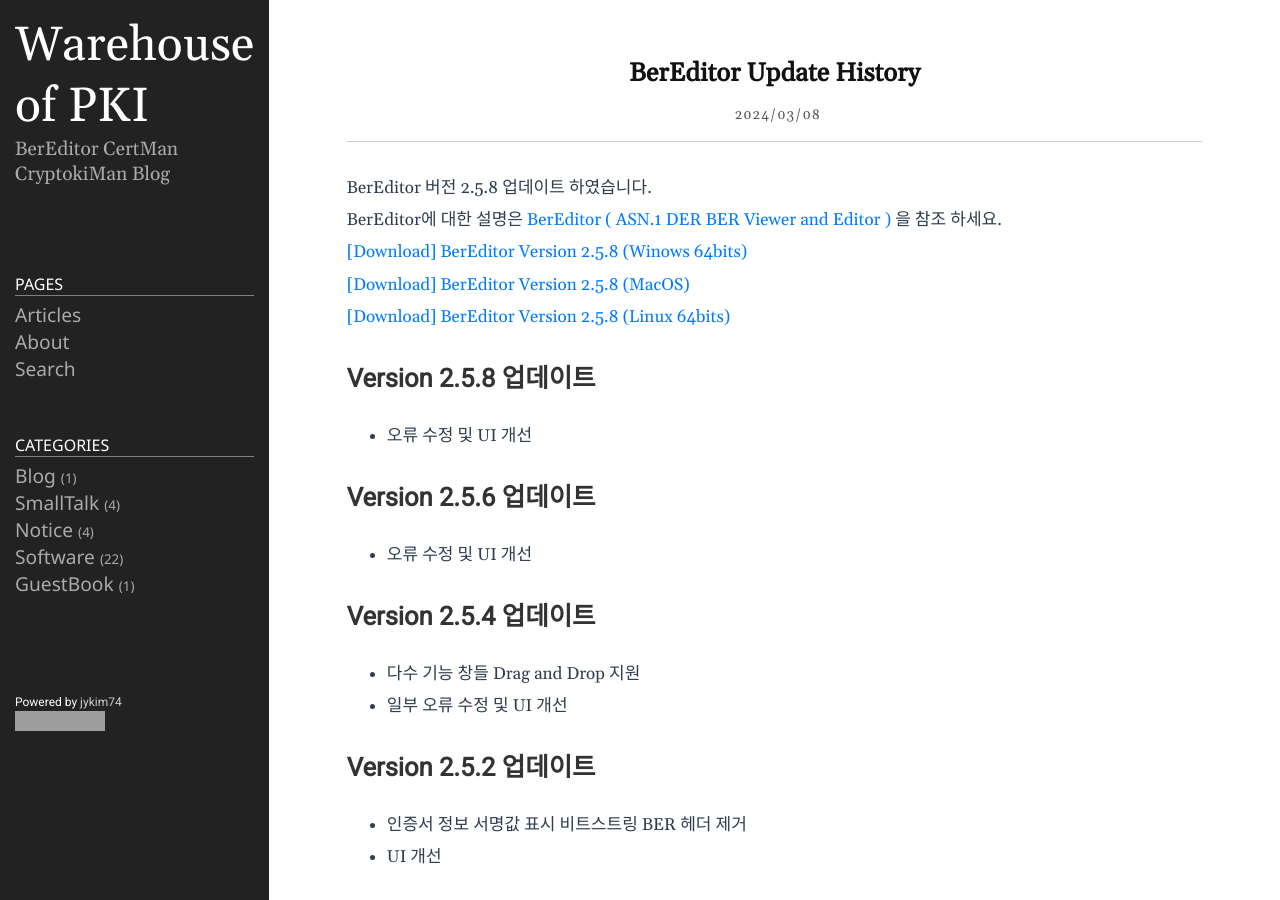
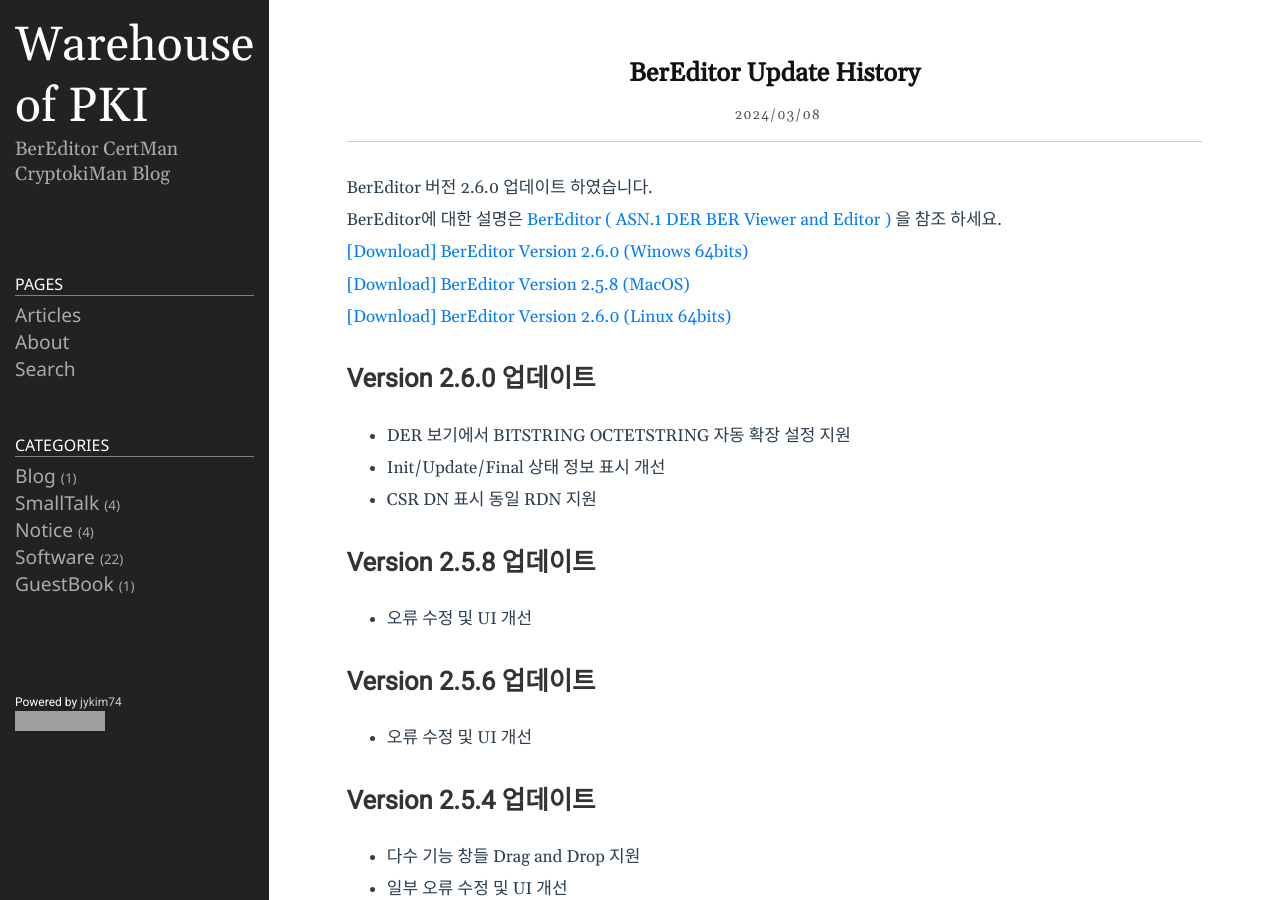
Before and after one commit to jykim74/jykim74.github.io, a Jekyll site: the page built from _posts/2024-03-08-BerEditorUpdate.md, in a window 1280 px wide and 900 px high. Built offline with Jekyll 4.4.1, drawn with Linux system fonts in a browser that asks for light colours; nearby versions of some CDN libraries; comment, search, counter and statistics services are not loaded; grey boxes are pictures that could not be loaded.

Commit message:
BerEditor Version 2.6.0 msi zip 적용

```diff
--- a/_posts/2023-04-13-BerEditor.markdown
+++ b/_posts/2023-04-13-BerEditor.markdown
@@ -16,11 +16,11 @@
 
 This is a program I made personally, so if you have any questions or bugs, use [Google Groups]( https://groups.google.com/g/bereditor, "Google Groups" )
 
-[[Download] BerEditor Version 2.5.8 (Win64)]( https://jykim74.github.io/msi/BerEditor-enV258.msi "BerEditor" )
+[[Download] BerEditor Version 2.6.0 (Win64)]( https://jykim74.github.io/msi/BerEditor-enV260.msi "BerEditor" )
 
 [[Download] BerEditor Version 2.5.8 (MacOS)]( https://jykim74.github.io/dmg/BerEditorV258.dmg "BerEditor" )
 
-[[Download] BerEditor Version 2.5.8 (Linux64)]( https://jykim74.github.io/zip/BerEditorV258.zip "BerEditor" )
+[[Download] BerEditor Version 2.6.0 (Linux64)]( https://jykim74.github.io/zip/BerEditorV260.zip "BerEditor" )
 
 If you would like to receive a license, simply write a request in [Free License Request](https::/jykim7.mycafe24.com/user_reg.php) and you can receive a trial (30-day) license.
 Of course, you can apply for a license multiple times.
--- a/_posts/2024-03-08-BerEditorUpdate.md
+++ b/_posts/2024-03-08-BerEditorUpdate.md
@@ -4,15 +4,19 @@
 tags: [ASN.1,ASN.1 viewer, BER, DER, PQC, RSA, ECDSA, DSA, PQC, ML-KEM, ML-DSA, SLH-DSA]
 category: Software
 ---
-BerEditor 버전 2.5.8 업데이트 하였습니다.
+BerEditor 버전 2.6.0 업데이트 하였습니다.
 BerEditor에 대한 설명은 [BerEditor ( ASN.1 DER BER Viewer and Editor )](https://jykim74.tistory.com/36) 을 참조 하세요.
 
-[\[Download\] BerEditor Version 2.5.8 (Winows 64bits)](https://jykim74.github.io/msi/BerEditor-enV258.msi)
+[\[Download\] BerEditor Version 2.6.0 (Winows 64bits)](https://jykim74.github.io/msi/BerEditor-enV260.msi)
 
 [\[Download\] BerEditor Version 2.5.8 (MacOS)](https://jykim74.github.io/dmg/BerEditorV258.dmg)
 
-[\[Download\] BerEditor Version 2.5.8 (Linux 64bits)](https://jykim74.github.io/zip/BerEditorV258.zip)
+[\[Download\] BerEditor Version 2.6.0 (Linux 64bits)](https://jykim74.github.io/zip/BerEditorV260.zip)
 
+## Version 2.6.0 업데이트
+- DER 보기에서 BITSTRING OCTETSTRING 자동 확장 설정 지원
+- Init/Update/Final 상태 정보 표시 개선
+- CSR DN 표시 동일 RDN 지원
 
 ## Version 2.5.8 업데이트
 - 오류 수정 및 UI 개선
--- a/appcast/bereditor_appcast_win.xml
+++ b/appcast/bereditor_appcast_win.xml
@@ -5,9 +5,9 @@
 		<description>Feed for BerEditor updates</description>
 		<language>en</language>
 		<item>
-			<title>Version 2.5.8</title>
+			<title>Version 2.6.0</title>
 			<sparkle:releaseNotesLink>https://jykim74.github.io/software/2024/03/08/BerEditorUpdate.html</sparkle:releaseNotesLink>
-			<enclosure url="https://jykim74.github.io/msi/BerEditor-enV258.msi" sparkle:version="2.5.8" length="0" type="application/octet-stream"/>
+			<enclosure url="https://jykim74.github.io/msi/BerEditor-enV260.msi" sparkle:version="2.6.0" length="0" type="application/octet-stream"/>
 		</item>
 	</channel>
 </rss>
--- a/appcast/bereditor_appcast_win_ko.xml
+++ b/appcast/bereditor_appcast_win_ko.xml
@@ -5,9 +5,9 @@
 		<description>Feed for BerEditor updates</description>
 		<language>en</language>
 		<item>
-			<title>Version 2.5.8</title>
+			<title>Version 2.6.0</title>
 			<sparkle:releaseNotesLink>https://jykim74.github.io/software/2024/03/08/BerEditorUpdate.html</sparkle:releaseNotesLink>
-			<enclosure url="https://jykim74.github.io/msi/BerEditor-enV258.msi" sparkle:version="2.5.8" length="0" type="application/octet-stream"/>
+			<enclosure url="https://jykim74.github.io/msi/BerEditor-enV260.msi" sparkle:version="2.6.0" length="0" type="application/octet-stream"/>
 		</item>
 	</channel>
 </rss>
```
